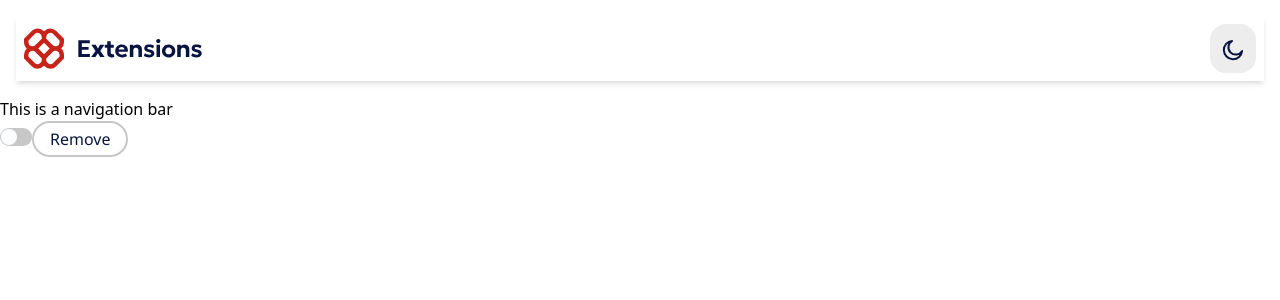
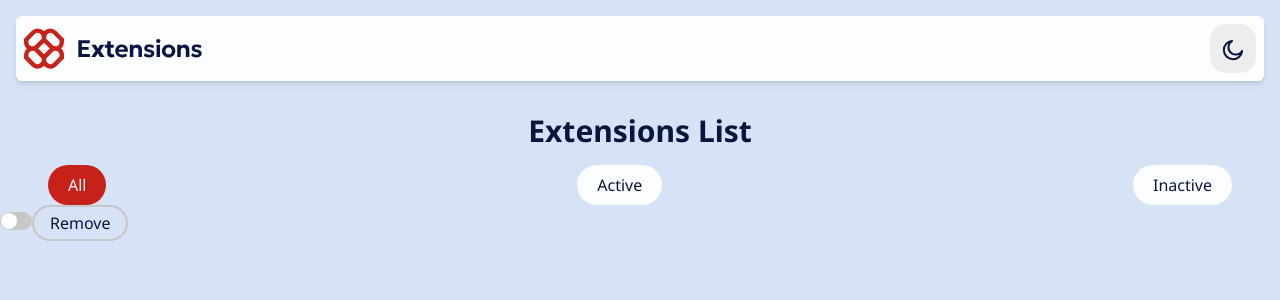
Before and after one commit to duckdoe/browser_extensions_manager_ui, a React (Vite) app: page / in a window 1280 px wide. Shown: the top 300 px of the page. Built offline with nearby package versions, Linux system fonts and the light colour scheme.

Commit message:
Created the navigation component

```diff
--- a/index.html
+++ b/index.html
@@ -11,7 +11,7 @@
     />
     <title>Frontend Mentor | Browser extensions manager UI</title>
   </head>
-  <body>
+  <body class="bg-neutral-200 font-noto-sans">
     <div id="root"></div>
     <script type="module" src="./src/main.jsx"></script>
   </body>
--- a/src/Header.jsx
+++ b/src/Header.jsx
@@ -17,7 +17,7 @@ function Header() {
   }, [mode]);
 
   return (
-    <header className="flex justify-between m-4 p-2 shadow-md">
+    <header className="flex justify-between m-4 p-2 shadow-md bg-neutral-0 rounded-md">
       <img src={Logo} alt="Extensions Manager Logo" className="inline-block" />
       <button onClick={handleClick} className="p-3 bg-neutral-100 rounded-2xl">
         <img
--- a/src/Navigation.jsx
+++ b/src/Navigation.jsx
@@ -1,5 +1,22 @@
 function Navigation() {
-  return <h1>This is a navigation bar</h1>;
+  return (
+    <nav>
+      <h1 className="font-bold text-3xl text-center mt-8 text-neutral-900 mb-4">
+        Extensions List
+      </h1>
+      <div className="flex items-center justify-between mx-12">
+        <button className="py-2 px-5 rounded-4xl bg-red-700 text-neutral-0">
+          All
+        </button>
+        <button className="py-2 px-5 rounded-4xl bg-neutral-0 text-neutral-900">
+          Active
+        </button>
+        <button className="py-2 px-5 rounded-4xl bg-neutral-0 text-neutral-900">
+          Inactive
+        </button>
+      </div>
+    </nav>
+  );
 }
 
 export default Navigation;
--- a/src/Remove.jsx
+++ b/src/Remove.jsx
@@ -1,6 +1,6 @@
 function Remove() {
   return (
-    <button className="px-4 py-1 text-neutral-900 border-2 border-neutral-300 rounded-full font-noto-sans">
+    <button className="px-4 py-1 text-neutral-900 border-2 border-neutral-300 rounded-full">
       Remove
     </button>
   );
```
